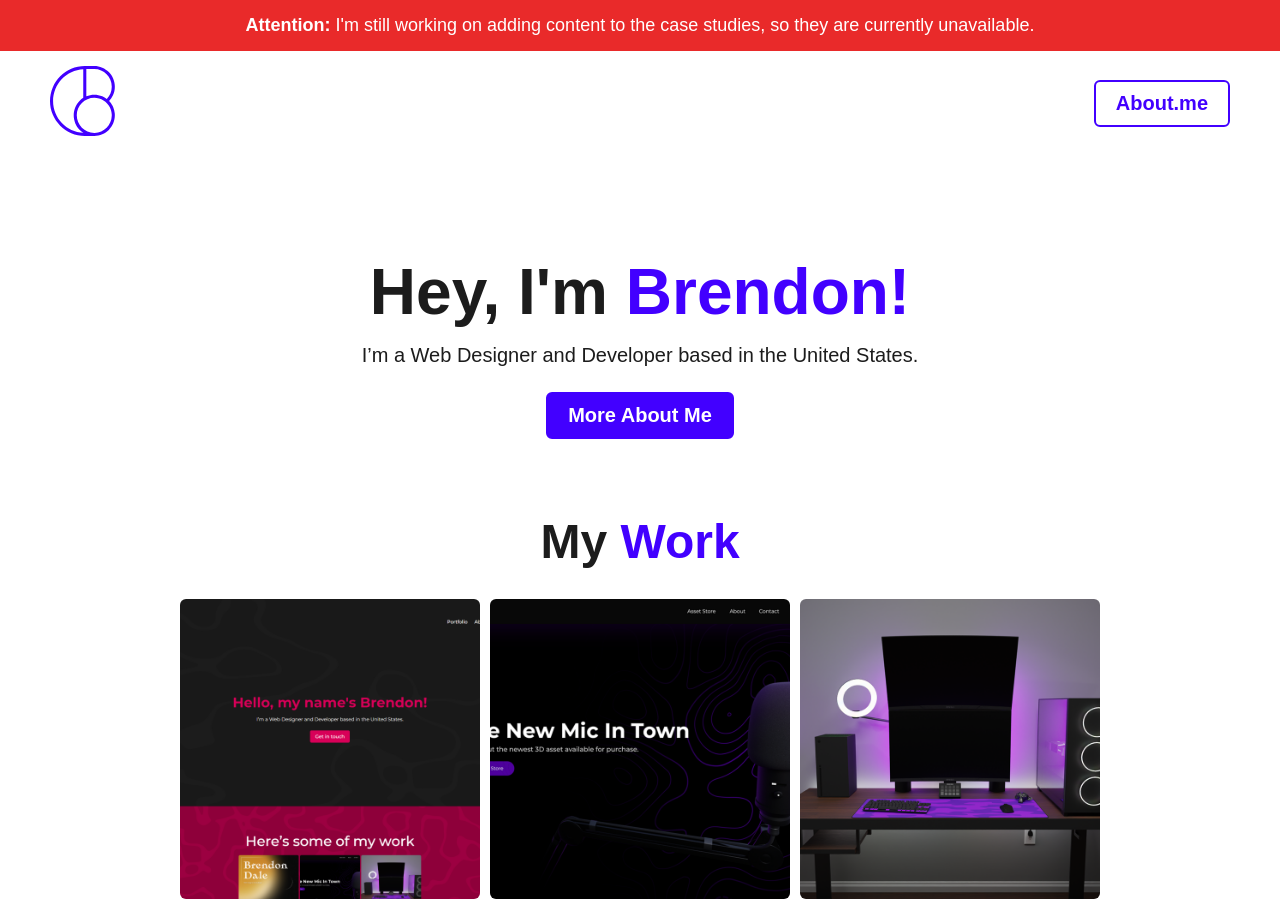
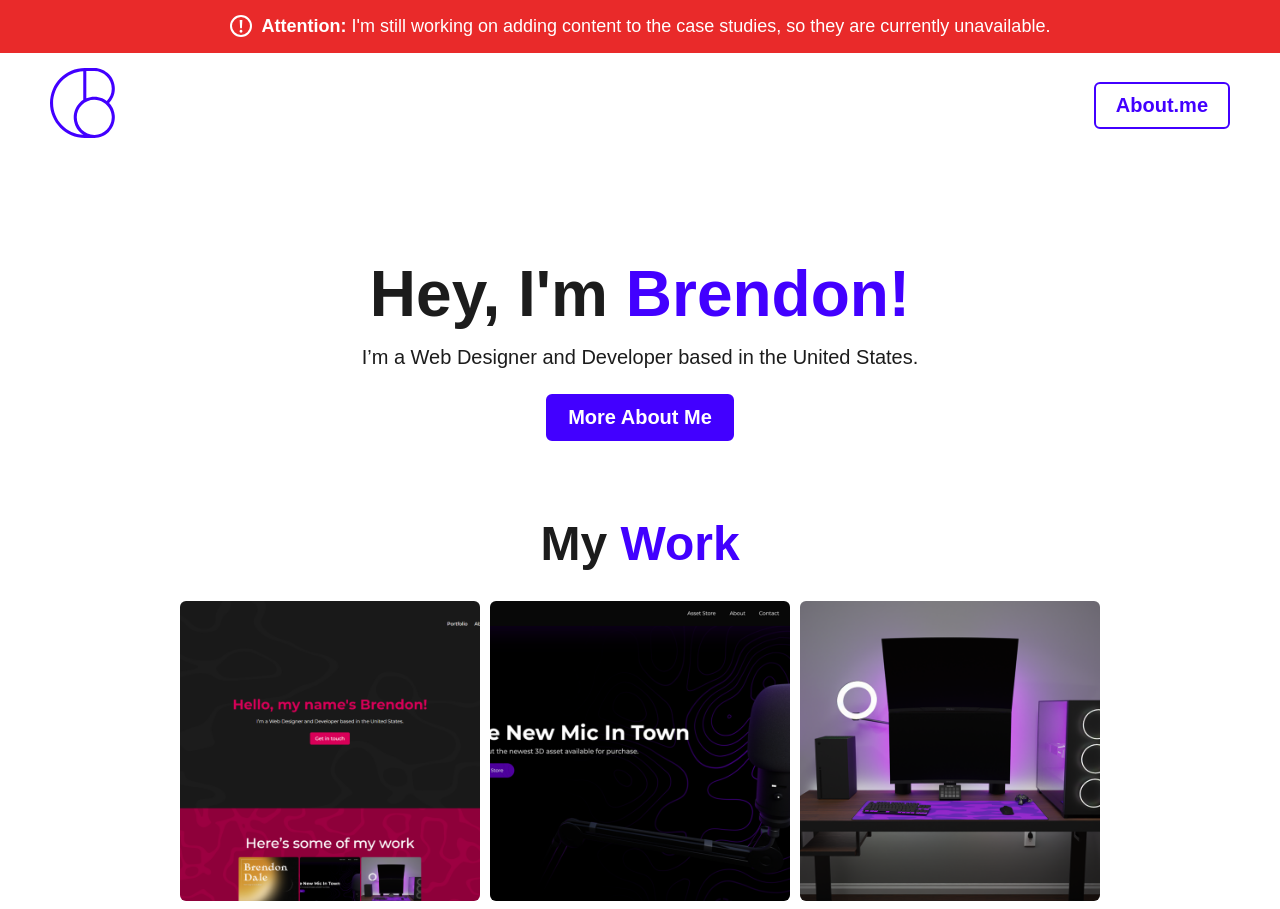
Before and after one commit to brendondaledesigns/brendondaledesigns.github.io, a plain HTML site: page index.html in a window 1280 px wide. Shown: the top 909 px of the page. Drawn offline with Linux system fonts and the light colour scheme.

Commit message:
Edited Banner
Edited banner to add an "important" svg icon.

```diff
--- a/css/main.css
+++ b/css/main.css
@@ -130,11 +130,16 @@ a, href {
 #alertbanner {
     width: inherit;
     display: flex;
-    flex-direction: column;
+    flex-direction: row;
     align-items: center;
+    justify-content: center;
     padding: 15px 50px;
     background-color: var(--alert);
     color: var(--white100);
+}
+
+.svg-alert {
+    margin-right: 10px;
 }
 
 /* Nav */
--- a/index.html
+++ b/index.html
@@ -14,6 +14,10 @@
 <body>
 
     <section id="alertbanner">
+        <svg width="22" height="23" viewBox="0 0 22 23" fill="none" xmlns="http://www.w3.org/2000/svg" class="svg-alert">
+            <circle cx="11" cy="11" r="10" stroke="white" stroke-width="2"/>
+            <path d="M10.12 13.324L9.688 4.9H12.352L11.902 13.324H10.12ZM11.02 17.626C10.6 17.626 10.252 17.488 9.976 17.212C9.7 16.936 9.562 16.606 9.562 16.222C9.562 15.838 9.7 15.514 9.976 15.25C10.252 14.974 10.6 14.836 11.02 14.836C11.44 14.836 11.782 14.974 12.046 15.25C12.31 15.514 12.442 15.838 12.442 16.222C12.442 16.606 12.31 16.936 12.046 17.212C11.782 17.488 11.44 17.626 11.02 17.626Z" fill="white"/>
+            </svg>
         <p3><span class="semibold">Attention:</span> I'm still working on adding content to the case studies, so they are currently unavailable.</p3>
     </section>
 
```
Also changed, not shown: images/logo-icons/Important.svg (added).
